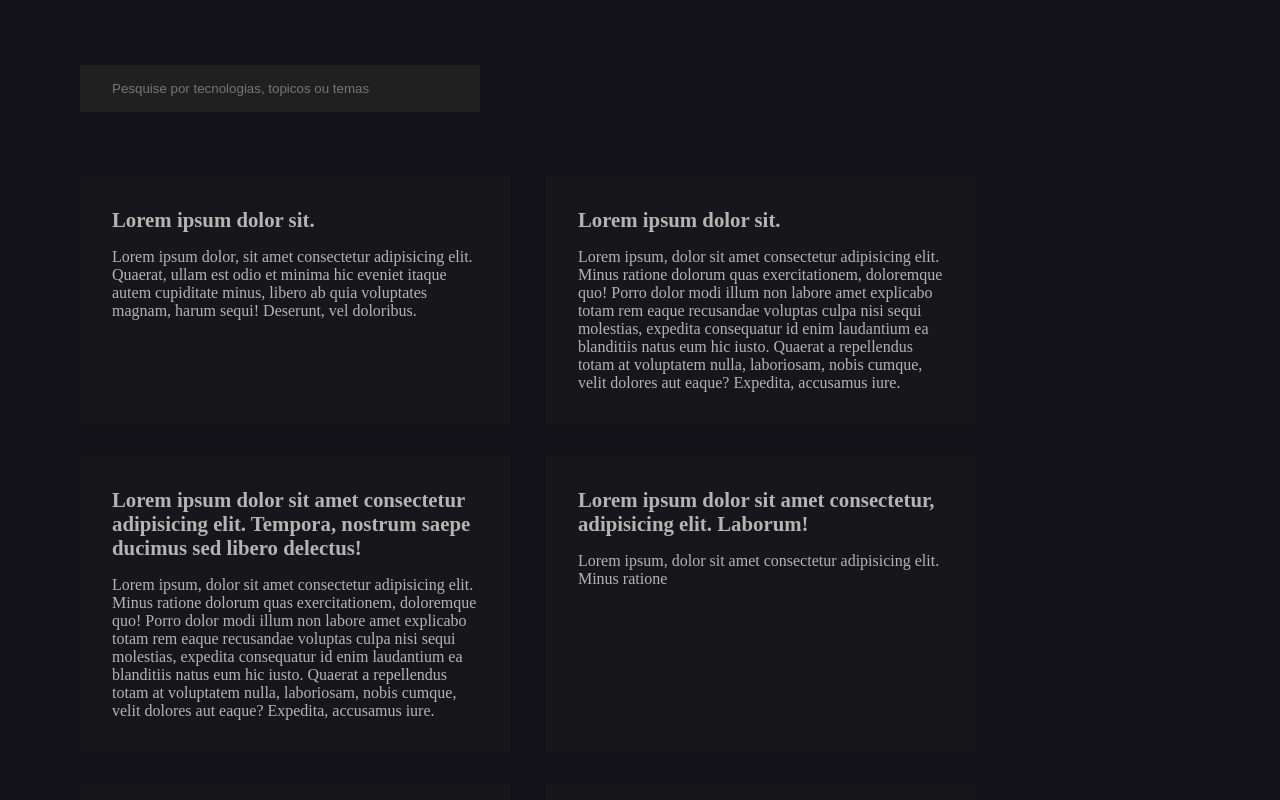
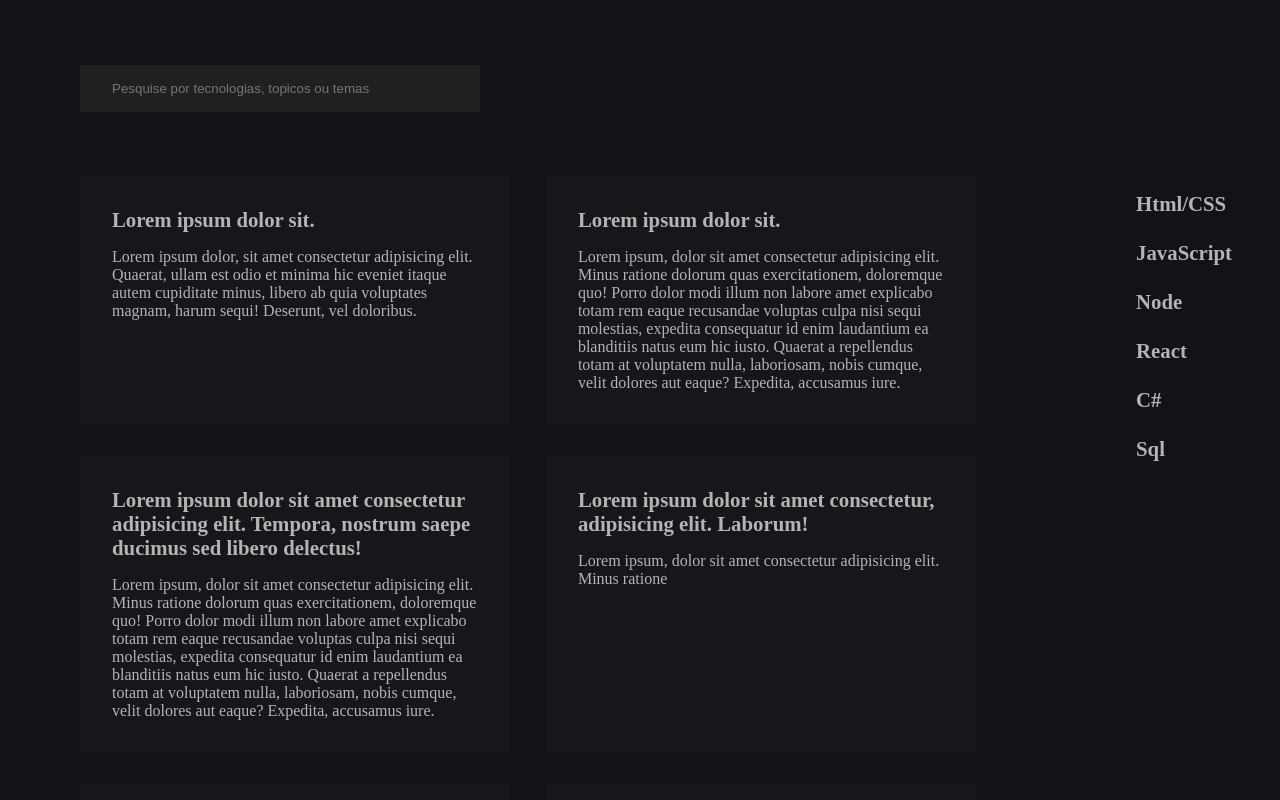
Before and after one commit to marcos-segantine/blog-angular, an Angular app: page /all-articles in a window 1280 px wide. Shown: the part 580-1380 px from the top of the page. Built offline with nearby package versions, Linux system fonts and the light colour scheme.

Commit message:
Add Tecnologies component on the All Articles page to filter the articles

```diff
--- a/src/app/pages/all-articles/all-articles.component.css
+++ b/src/app/pages/all-articles/all-articles.component.css
@@ -0,0 +1,26 @@
+.all-articles {
+    position: relative;
+}
+
+.tecnologies {
+    display: none;
+}
+
+li {
+    margin-top: 25px;
+    cursor: pointer;
+}
+
+@media(min-width: 1023px) {
+    .tecnologies {
+        display: flex;
+        justify-content: center;
+        padding: 2rem 0;
+        position: absolute;
+        top: 550px;
+        right: 0;
+        width: 15%;
+        font-size: 1.3rem;
+        font-weight: bold;
+    }
+}
--- a/src/app/pages/all-articles/all-articles.component.html
+++ b/src/app/pages/all-articles/all-articles.component.html
@@ -1,4 +1,15 @@
 <div class="all-articles">
     <app-carrosel></app-carrosel>
+    <div class="tecnologies">
+        <ul>
+            <li>Html/CSS</li>
+            <li>JavaScript</li>
+            <li>Node</li>
+            <li>React</li>
+            <li>C#</li>
+            <li>Sql</li>
+        </ul>
+    </div>
     <app-search-articles></app-search-articles>
+
 </div>
--- a/src/app/shared/header/header.component.html
+++ b/src/app/shared/header/header.component.html
@@ -3,7 +3,7 @@
     <ul>
       <li class="selected"><a href="/">Home</a></li>
       <li><a href="/all-articles">Todos os Artigos</a></li>
-      <li>Portfolio</li>
+      <li><a href="/about">Sobre</a></li>
     </ul>
   </nav>
 </header>
--- a/src/styles.css
+++ b/src/styles.css
@@ -28,6 +28,7 @@ a {
 button {
     background-color: var(--purple);
     color: white;
+    cursor: pointer;
 }
 
 h3 {
```
Also changed, not shown: src/app/app-routing-module.ts (+12 -12 lines).
